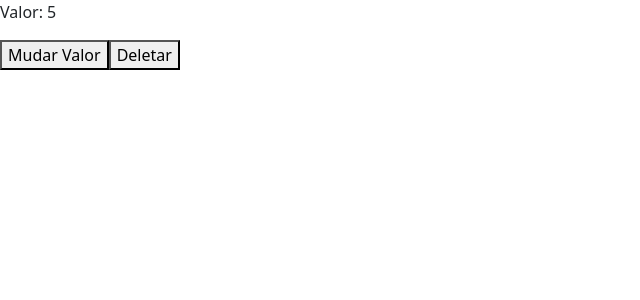
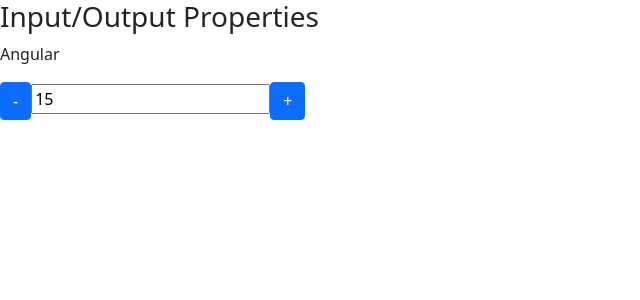
Before and after one commit to jaque20050/Angular, an Angular app in the folder data-binding/: page / in a window 1280 px wide. Shown: the top 300 px of the page, without its empty margins (0-640 px from the left). Built offline with nearby package versions, Linux system fonts and the light colour scheme.

Commit message:
Acesso ao DOM e ao Template com ViewChild

```diff
--- a/data-binding/src/app/app.component.html
+++ b/data-binding/src/app/app.component.html
@@ -1,5 +1,5 @@
-<app-ciclo [valorInicial]="valor" *ngIf="!deletarCiclo"></app-ciclo>
+<!--app-ciclo [valorInicial]="valor" *ngIf="!deletarCiclo"></app-ciclo>
 <button (click)="mudarValor()">Mudar Valor</button>
-<button (click)="destruirCiclo()">Deletar</button>
+<button (click)="destruirCiclo()">Deletar</button--->
 
-<!---app-data-binding></app-data-binding--->
+<app-data-binding></app-data-binding>
--- a/data-binding/src/app/output-property/output-property.component.html
+++ b/data-binding/src/app/output-property/output-property.component.html
@@ -1,5 +1,5 @@
 <div>
   <button class="btn btn-primary" (click)="decrementa()">-</button>
-  <input type="text" [value]="valor" readonly />
+  <input type="text" [value]="valor" readonly #campoInput/>
   <button class="btn btn-primary" (click)="incrementa()">+</button>
 </div>
--- a/data-binding/src/app/output-property/output-property.component.ts
+++ b/data-binding/src/app/output-property/output-property.component.ts
@@ -1,32 +1,37 @@
-import { Component, Input, OnInit, EventEmitter, Output } from '@angular/core';
+import {
+  Component,
+  Input,
+  OnInit,
+  EventEmitter,
+  Output,
+  ViewChild,
+  ElementRef,
+} from '@angular/core';
 
 @Component({
   selector: 'contador',
   templateUrl: './output-property.component.html',
-  styleUrls: ['./output-property.component.css']
+  styleUrls: ['./output-property.component.css'],
   //outputs: ['mudouValor']
 })
 export class OutputPropertyComponent implements OnInit {
-
   @Input() valor: number = 0;
 
   @Output() mudouValor = new EventEmitter();
 
-  incrementa(){
+  @ViewChild('campoInput') campoValorInput!: ElementRef;
 
-    this.valor++;
-    this.mudouValor.emit({novoValor: this.valor});
+  incrementa() {
+    this.campoValorInput.nativeElement.value++;
+    this.mudouValor.emit({ novoValor: this.valor });
   }
 
-  decrementa(){
-
-    this.valor--;
-    this.mudouValor.emit({novoValor: this.valor});
+  decrementa() {
+    this.campoValorInput.nativeElement.value--;
+    this.mudouValor.emit({ novoValor: this.valor });
   }
 
-  constructor() { }
+  constructor() {}
 
-  ngOnInit(): void {
-  }
-
+  ngOnInit(): void {}
 }
```
